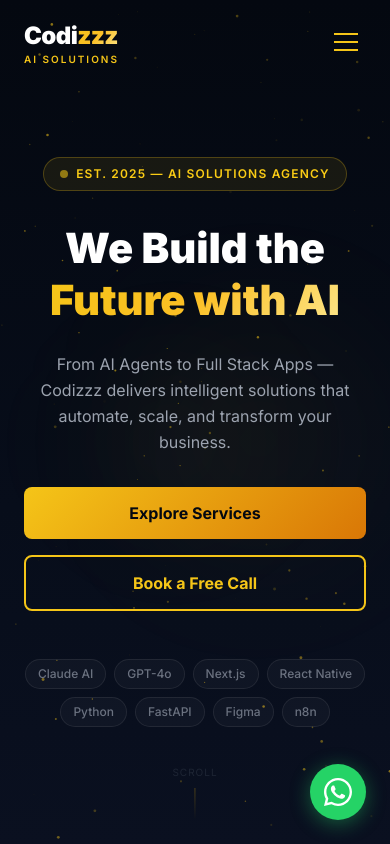
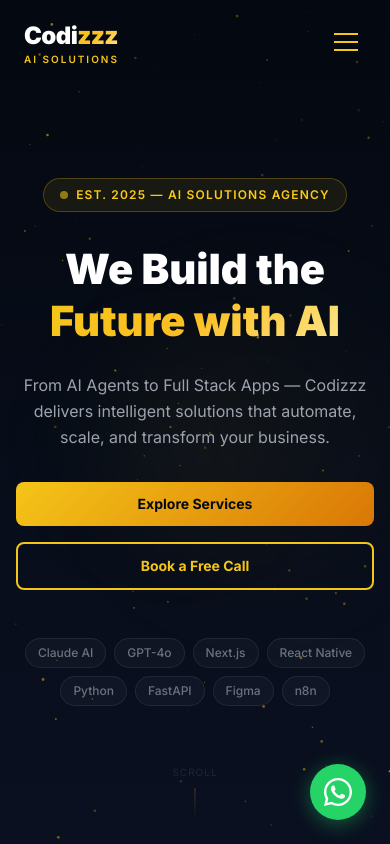
Before and after one commit to Basit1478/Codizzz-Website, a Next.js app: page / in a window 390 px wide. Shown: the top 844 px of the page. Built offline with nearby package versions, Linux system fonts and the light colour scheme.

Commit message:
complete

```diff
--- a/src/app/about/page.tsx
+++ b/src/app/about/page.tsx
@@ -20,8 +20,8 @@ export const metadata = {
 
 const team = [
   { name: "Basit Ali", role: "Founder & AI Engineer", avatar: "BA", skills: ["LLM Systems", "Full Stack", "AI Agents", "Python", "Claude API", "RAG","Graphic Design"] },
-  { name: "Umer Ali", role: "Frontend Developer", avatar: "FM", skills: ["Next.js", "React", "UI/UX"] },
-  { name: "Anzal", role: "AI Engineer", avatar: "TM", skills: ["Python", "Claude API", "RAG"] },
+  { name: "Umer Ali", role: "Frontend Developer", avatar: "UA", skills: ["Next.js", "React", "UI/UX"] },
+  { name: "Muhammad Anzal", role: "AI Engineer", avatar: "MA", skills: ["Python", "Claude API", "RAG"] },
 ];
 
 export default function AboutPage() {
--- a/src/app/globals.css
+++ b/src/app/globals.css
@@ -146,7 +146,7 @@ body {
 
 /* Number counter glow */
 .stat-number {
-  font-size: 3rem;
+  font-size: clamp(1.75rem, 6vw, 3rem);
   font-weight: 800;
   background: linear-gradient(135deg, #f5c518, #fbbf24);
   -webkit-background-clip: text;
@@ -176,11 +176,17 @@ body {
   background: linear-gradient(135deg, #f5c518, #d97706);
   color: #040810;
   font-weight: 700;
-  padding: 14px 32px;
+  padding: 12px 24px;
   border-radius: 8px;
   transition: all 0.3s ease;
   border: none;
   cursor: pointer;
+}
+
+@media (min-width: 640px) {
+  .btn-primary {
+    padding: 14px 32px;
+  }
 }
 
 .btn-primary:hover {
@@ -192,13 +198,19 @@ body {
   background: transparent;
   color: #f5c518;
   font-weight: 700;
-  padding: 14px 32px;
+  padding: 12px 24px;
   border-radius: 8px;
   border: 2px solid #f5c518;
   transition: all 0.3s ease;
   cursor: pointer;
 }
 
+@media (min-width: 640px) {
+  .btn-outline {
+    padding: 14px 32px;
+  }
+}
+
 .btn-outline:hover {
   background: rgba(245, 197, 24, 0.1);
   transform: translateY(-2px);
--- a/src/components/Hero.tsx
+++ b/src/components/Hero.tsx
@@ -74,7 +74,7 @@ export default function Hero() {
         style={{ background: "radial-gradient(circle, rgba(245,197,24,0.05) 0%, transparent 70%)", filter: "blur(60px)" }} />
 
       {/* Content */}
-      <div className="relative z-10 w-full max-w-5xl mx-auto px-6 text-center">
+      <div className="relative z-10 w-full max-w-5xl mx-auto px-4 sm:px-6 text-center">
 
         {/* Badge */}
         <div
@@ -121,10 +121,10 @@ export default function Hero() {
           className="flex flex-col sm:flex-row gap-4 justify-center mb-12"
           style={{ animation: "slideUp 0.7s ease 0.3s both" }}
         >
-          <Link href="/services" className="btn-primary text-base px-10 py-4">
+          <Link href="/services" className="btn-primary text-sm sm:text-base w-full sm:w-auto text-center">
             Explore Services
           </Link>
-          <Link href="/contact" className="btn-outline text-base px-10 py-4">
+          <Link href="/contact" className="btn-outline text-sm sm:text-base w-full sm:w-auto text-center">
             Book a Free Call
           </Link>
         </div>
```
